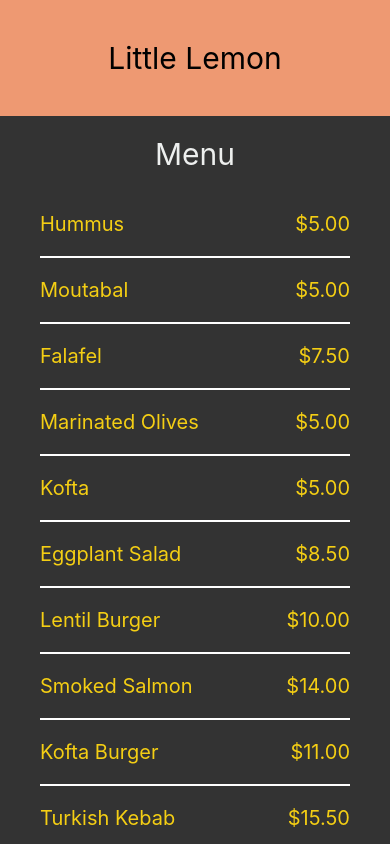
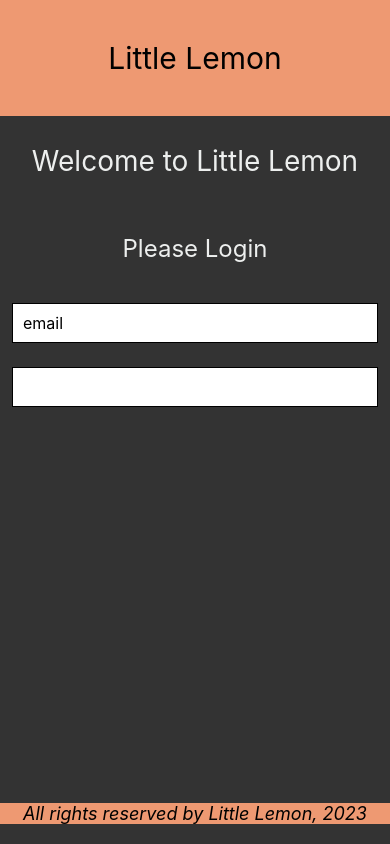
Before and after one commit to joewhocodes/LittleLemon, a React Native app: screen / in a window 390 px wide. Built offline with nearby package versions, Linux system fonts and the light colour scheme.

Commit message:
add login screen

```diff
--- a/App.js
+++ b/App.js
@@ -2,6 +2,7 @@ import { View, StyleSheet } from 'react-native';
 import Header from './components/Header';
 import Footer from './components/Footer';
 import WelcomeScreen from './WelcomeScreen';
+import FeedbackForm from './components/FeedbackForm';
 import MenuItems from './components/MenuItems';
 
 export default function App() {
@@ -9,12 +10,13 @@ export default function App() {
 		<>
 			<View style={styles.container}>
 				<Header />
-				<MenuItems />
+				{/* <MenuItems /> */}
+            {/* <FeedbackForm /> */}
+			<WelcomeScreen />
 			</View>
-			{/* <WelcomeScreen /> */}
-			{/* <View style={styles.footerContainer}>
+			<View style={styles.footerContainer}>
 				<Footer />
-			</View> */}
+			</View>
 		</>
 	);
 }
--- a/WelcomeScreen.tsx
+++ b/WelcomeScreen.tsx
@@ -1,36 +1,83 @@
-import * as React from 'react';
-import { StyleSheet, Text, ScrollView } from 'react-native';
+import React, { useState } from 'react';
+import {
+	StyleSheet,
+	Text,
+	TextInput,
+	ScrollView,
+	KeyboardAvoidingView,
+	Platform,
+    Alert,
+} from 'react-native';
 
-export default function WelcomeScreen() {
+const FeedbackForm = () => {
+	// declare the variables
+	const [email, onChangeEmail] = useState('');
+	const [password, onChangePassword] = useState('');
+	const [message, onChangeMessage] = useState('');
+
 	return (
-		<ScrollView indicatorStyle='white' style={{ flex: 1 }}>
-			<Text style={styles.headerText}>
+		<KeyboardAvoidingView
+			style={styles.container}
+			behavior={Platform.OS === 'ios' ? 'padding' : 'height'}
+		>
+			<ScrollView keyboardDismissMode='on-drag'>
+				<Text style={styles.headingSection}>
 					Welcome to Little Lemon
 				</Text>
-			<Text style={styles.regularText}>
-				Little Lemon is a charming neighborhood bistro that serves
-				simple food and classic cocktails in a lively but casual
-				environment. We would love to hear your experience with us!
-			</Text>
+				<Text style={styles.infoSection}>Please Login</Text>
+				<TextInput
+					style={styles.input}
+					value={email}
+                    placeholder='email'
+					onChangeText={onChangeEmail}
+                    clearButtonMode={'always'}
+				/>
+				<TextInput
+					style={styles.input}
+					value={password}
+                    secureTextEntry={true}
+					onChangeText={onChangePassword}
+				/>
 			</ScrollView>
+		</KeyboardAvoidingView>
 	);
-}
+};
 
 const styles = StyleSheet.create({
 	container: {
 		flex: 1,
 	},
-    headerText: {
-      padding: 40,
-      fontSize: 30,
-      color: '#EDEFEE',
-      textAlign: 'center',
+	input: {
+		height: 40,
+		margin: 12,
+		borderWidth: 1,
+		padding: 10,
+		fontSize: 16,
+		// borderColor: 'EDEFEE',
+		backgroundColor: 'white',
 	},
-    regularText: {
+	messageInput: {
+		height: 100,
+		margin: 12,
+		borderWidth: 1,
+		padding: 10,
+		fontSize: 16,
+		backgroundColor: '#F4CE14',
+	},
+	infoSection: {
 		fontSize: 24,
 		padding: 20,
 		marginVertical: 8,
 		color: '#EDEFEE',
 		textAlign: 'center',
 	},
+	headingSection: {
+		fontSize: 28,
+		padding: 20,
+		marginVertical: 8,
+		color: '#EDEFEE',
+		textAlign: 'center',
+	},
 });
+
+export default FeedbackForm;
--- /dev/null
+++ b/components/FeedbackForm.tsx
@@ -0,0 +1,74 @@
+import React, { useState } from 'react';
+import { ScrollView, StyleSheet, Text, TextInput } from 'react-native';
+
+const FeedbackForm = () => {
+	const [firstName, onChangeFirstName] = useState('');
+	const [lastName, onChangeLastName] = useState('');
+	const [message, onChangeMessage] = useState('');
+	const [phoneNumber, onChangePhoneNumber] = useState('');
+
+	return (
+		<ScrollView style={styles.container}>
+			<Text style={styles.headingSection}>Login</Text>
+			<Text style={styles.infoSection}>
+                Please enter your login information
+			</Text>
+			<TextInput
+				style={styles.input}
+				value={firstName}
+				onChangeText={onChangeFirstName}
+			/>
+			<TextInput
+				style={styles.input}
+				value={lastName}
+				onChangeText={onChangeLastName}
+			/>
+			<TextInput
+				style={styles.messageInput}
+				value={message}
+				onChangeText={onChangeMessage}
+			/>
+		</ScrollView>
+	);
+};
+
+const styles = StyleSheet.create({
+	container: {
+		flex: 1,
+	},
+	input: {
+		height: 40,
+		margin: 12,
+		borderWidth: 1,
+		padding: 10,
+		fontSize: 16,
+		// borderColor: 'EDEFEE',
+		backgroundColor: '#F4CE14',
+	},
+	messageInput: {
+		height: 100,
+		margin: 12,
+		borderWidth: 1,
+		padding: 10,
+		fontSize: 16,
+		backgroundColor: '#F4CE14',
+	},
+	infoSection: {
+		fontSize: 24,
+		padding: 20,
+		marginVertical: 8,
+		color: '#EDEFEE',
+		textAlign: 'center',
+		backgroundColor: '#495E57',
+	},
+	headingSection: {
+		fontSize: 28,
+		padding: 20,
+		marginVertical: 8,
+		color: '#EDEFEE',
+		textAlign: 'center',
+		backgroundColor: '#495E57',
+	},
+});
+
+export default FeedbackForm;
--- a/components/MenuItems.tsx
+++ b/components/MenuItems.tsx
@@ -1,27 +1,47 @@
-import { View, Text, StyleSheet, FlatList } from 'react-native';
+import { View, Text, StyleSheet, SectionList } from 'react-native';
 
 const menuItemsToDisplay = [
-	{ name: 'Hummus', price: '$5.00', id: '1A' },
-	{ name: 'Moutabal', price: '$5.00', id: '2B' },
-	{ name: 'Falafel', price: '$7.50', id: '3C' },
-	{ name: 'Marinated Olives', price: '$5.00', id: '4D' },
-	{ name: 'Kofta', price: '$5.00', id: '5E' },
-	{ name: 'Eggplant Salad', price: '$8.50', id: '6F' },
-	{ name: 'Lentil Burger', price: '$10.00', id: '7G' },
-	{ name: 'Smoked Salmon', price: '$14.00', id: '8H' },
-	{ name: 'Kofta Burger', price: '$11.00', id: '9I' },
-	{ name: 'Turkish Kebab', price: '$15.50', id: '10J' },
-	{ name: 'Fries', price: '$3.00', id: '11K' },
-	{ name: 'Buttered Rice', price: '$3.00', id: '12L' },
-	{ name: 'Bread Sticks', price: '$3.00', id: '13M' },
-	{ name: 'Pita Pocket', price: '$3.00', id: '14N' },
-	{ name: 'Lentil Soup', price: '$3.75', id: '15O' },
-	{ name: 'Greek Salad', price: '$6.00', id: '16Q' },
-	{ name: 'Rice Pilaf', price: '$4.00', id: '17R' },
-	{ name: 'Baklava', price: '$3.00', id: '18S' },
-	{ name: 'Tartufo', price: '$3.00', id: '19T' },
-	{ name: 'Tiramisu', price: '$5.00', id: '20U' },
-	{ name: 'Panna Cotta', price: '$5.00', id: '21V' },
+	{
+		title: 'Appetizers',
+		data: [
+			{ name: 'Hummus', price: '$5.00' },
+			{ name: 'Moutabal', price: '$5.00' },
+			{ name: 'Falafel', price: '$7.50' },
+			{ name: 'Marinated Olives', price: '$5.00' },
+			{ name: 'Kofta', price: '$5.00' },
+			{ name: 'Eggplant Salad', price: '$8.50' },
+		],
+	},
+	{
+		title: 'Main Dishes',
+		data: [
+			{ name: 'Lentil Burger', price: '$10.00' },
+			{ name: 'Smoked Salmon', price: '$14.00' },
+			{ name: 'Kofta Burger', price: '$11.00' },
+			{ name: 'Turkish Kebab', price: '$15.50' },
+		],
+	},
+	{
+		title: 'Sides',
+		data: [
+			{ name: 'Fries', price: '$3.00', id: '11K' },
+			{ name: 'Buttered Rice', price: '$3.00' },
+			{ name: 'Bread Sticks', price: '$3.00' },
+			{ name: 'Pita Pocket', price: '$3.00' },
+			{ name: 'Lentil Soup', price: '$3.75' },
+			{ name: 'Greek Salad', price: '$6.00' },
+			{ name: 'Rice Pilaf', price: '$4.00' },
+		],
+	},
+	{
+		title: 'Desserts',
+		data: [
+			{ name: 'Baklava', price: '$3.00' },
+			{ name: 'Tartufo', price: '$3.00' },
+			{ name: 'Tiramisu', price: '$5.00' },
+			{ name: 'Panna Cotta', price: '$5.00' },
+		],
+	},
 ];
 
 const Item = ({ name, price }) => (
@@ -31,26 +51,24 @@ const Item = ({ name, price }) => (
 	</View>
 );
 
-const Separator = () => <View style={styles.separator} />;
-
-const Header = () => <Text style={styles.headerText}>Menu</Text>;
-const Footer = () => <Text style={styles.footerText}>All rights reserved by Little Lemon, 2023</Text>;
-
 const MenuItems = () => {
 	const renderItem = ({ item }) => (
 		<Item name={item.name} price={item.price} />
 	);
 
+	const renderSectionHeader = ({ section: { title } }) => (
+		<View style={styles.headerStyle}>
+			<Text style={styles.sectionHeader}>{title}</Text>
+		</View>
+	);
 	return (
 		<View style={styles.container}>
-			<FlatList
-				data={menuItemsToDisplay}
-				keyExtractor={item => item.id}
+			<SectionList
+				sections={menuItemsToDisplay}
+				keyExtractor={(item, index) => item + index}
 				renderItem={renderItem}
-                ItemSeparatorComponent={Separator}
-                ListHeaderComponent={Header}
-                ListFooterComponent={Footer}
-			></FlatList>
+				renderSectionHeader={renderSectionHeader}
+			></SectionList>
 		</View>
 	);
 };
@@ -59,23 +77,6 @@ const styles = StyleSheet.create({
 	container: {
 		flex: 1,
 	},
-    headerText: {
-        padding: 20,
-        fontSize: 30,
-        color: '#EDEFEE',
-        textAlign: 'center',
-        },
-    footerText: {
-        fontSize: 18,
-        color: '#EDEFEE',
-        textAlign: 'center',
-        fontStyle: 'italic',
-        },
-    separator: {
-        height: 2,
-        marginHorizontal: 40,
-        backgroundColor: 'white',
-        },
 	innerContainer: {
 		paddingHorizontal: 40,
 		paddingVertical: 20,
@@ -87,6 +88,15 @@ const styles = StyleSheet.create({
 		color: '#F4CE14',
 		fontSize: 20,
 	},
+	headerStyle: {
+		backgroundColor: '#F4CE14',
+	},
+	sectionHeader: {
+		color: 'black',
+		fontSize: 26,
+		flexWrap: 'wrap',
+		textAlign: 'center',
+	},
 });
 
 export default MenuItems;
```
Lines whose indentation alone changed are shown as unchanged.
